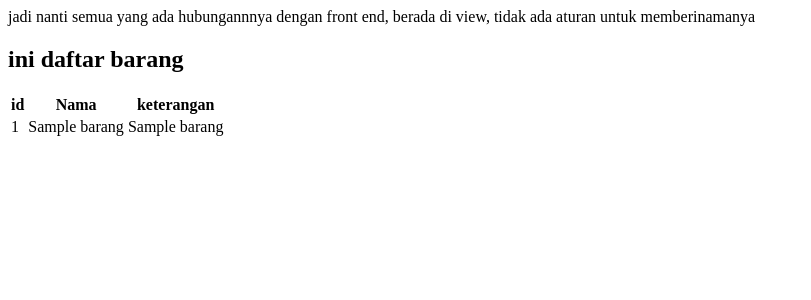
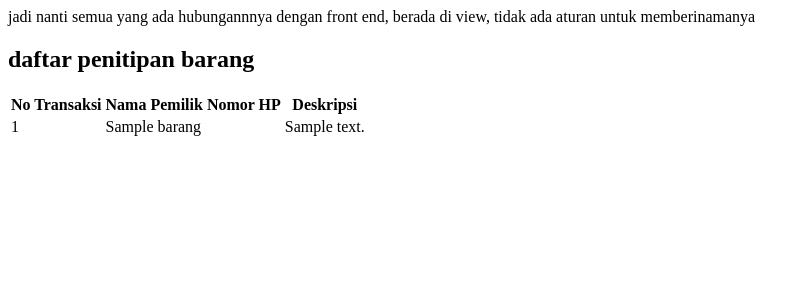
Before and after one commit to afifmucholis/ci, a CodeIgniter app: template application/views/daftarBarang.php in a window 1280 px wide. Shown: the top 300 px of the page, without its empty margins (0-811 px from the left). Run offline with CodeIgniter, Linux system fonts and the light colour scheme; the template is opened without the code that fills it: most values are stand-ins (such as "Sample title", 1, 10 or a date in 2020).

Commit message:
view daftar barang

```diff
--- a/application/views/daftarBarang.php
+++ b/application/views/daftarBarang.php
@@ -1,18 +1,27 @@
 <p> jadi nanti semua yang ada hubungannnya dengan front end, berada di view, tidak ada aturan untuk memberinamanya</p>
 
-<h2> ini daftar barang </h2>
+<h2> daftar penitipan barang </h2>
+<?php if ($barang) { ?>
 <table>
-	<th>id</th>
-	<th>Nama</th>
-	<th>keterangan</th>
+	<th>No Transaksi</th>
+	<th>Nama Pemilik</th>
+	<th>Nomor HP</th>
+	<th>Deskripsi</th>
 	<?php
 			//karena yang diakses $data['barang'] cuma namanya
-	foreach ($barang as $item) {
-		echo "<tr>
-					<td> $item[0] </td>
-					<td> $item[1] </td>
-					<td> $item[2] </td>
-		</tr>";
+	foreach($barang as $item) {
+		echo "<tr>";
+					echo "<td>". $item['id_transaksi']. "</td>";
+					echo "<td>". $item['nama_pengguna']. "</td>";
+					echo "<td>" . $item['no_hp'] . " </td>";
+					echo "<td>" .$item['keterangan'] . "</td>";
+		echo "</tr>";
 	}
+
 	?>
 </table>
+<?php
+	}else{
+		echo "data kosong";
+	}
+?>
```
